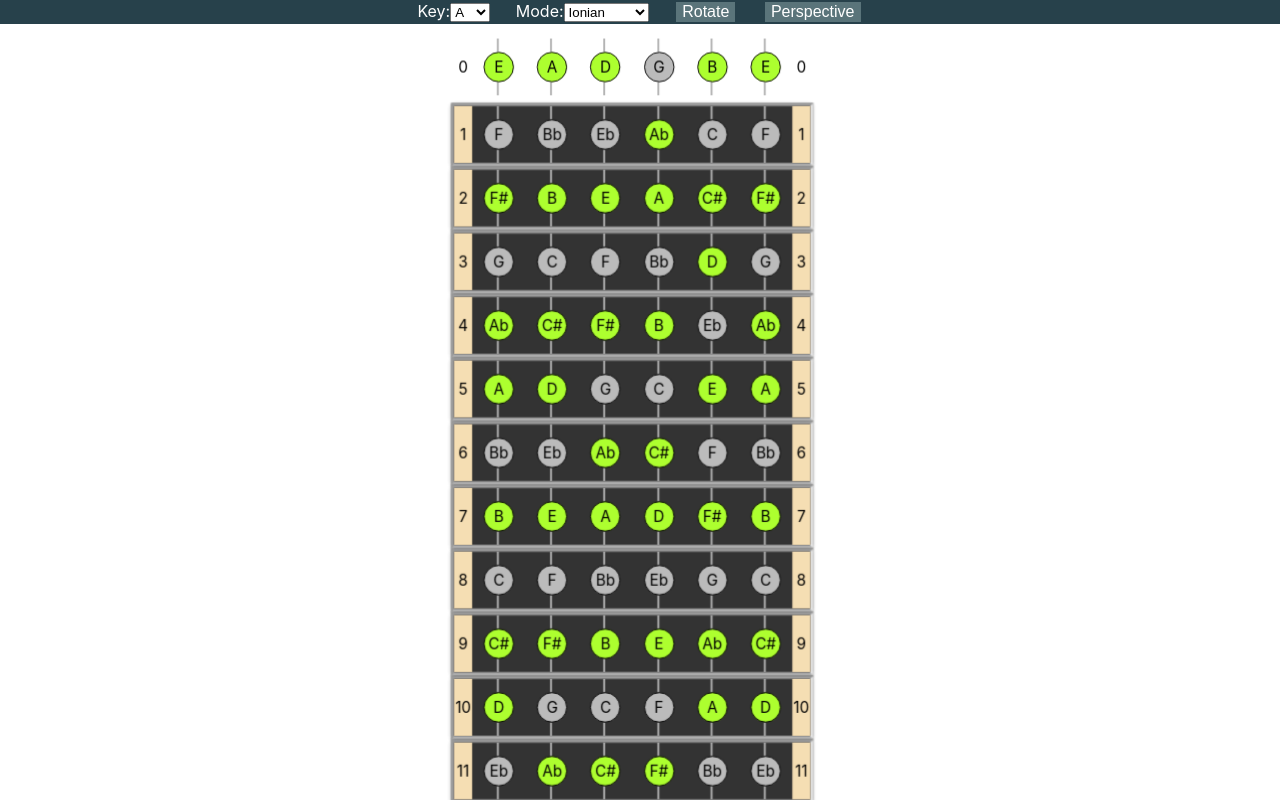
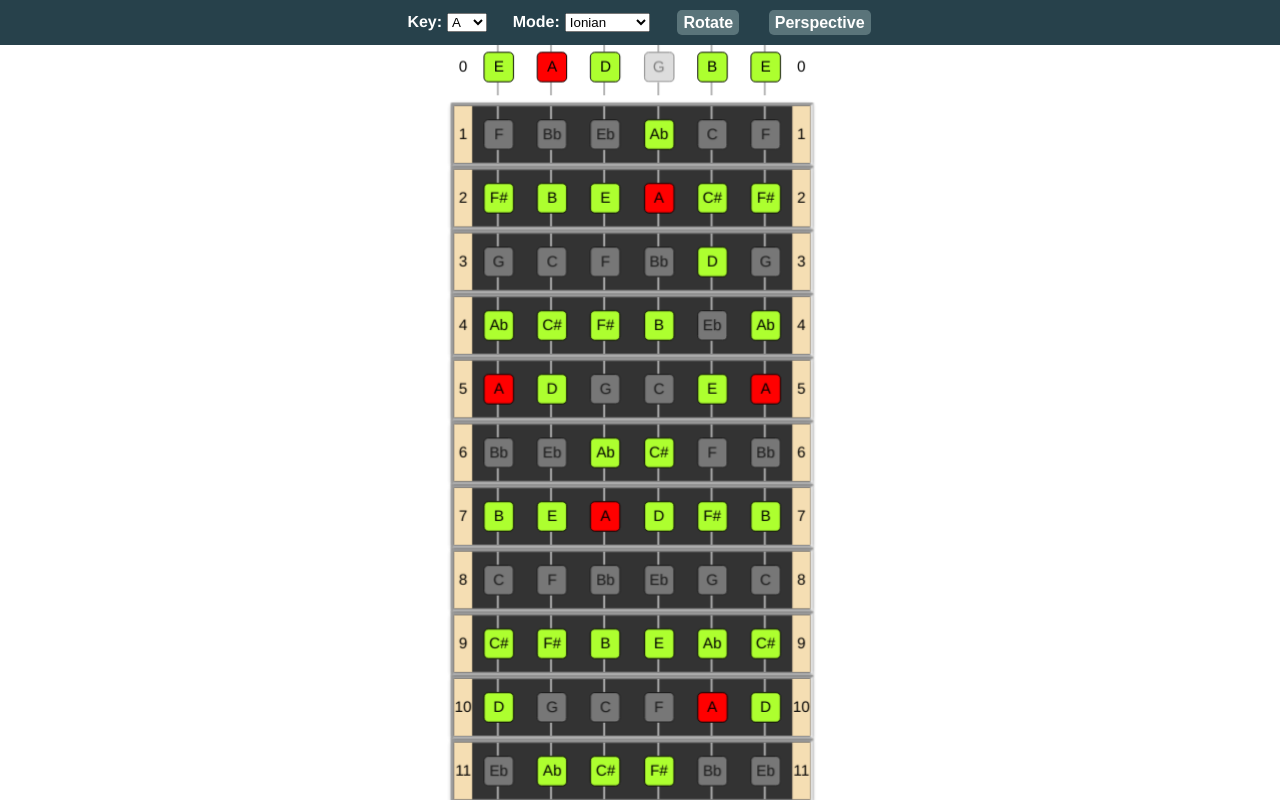
Before and after one commit to rpowell5064/modes, a React (Create React App) app: page / in a window 1280 px wide. Shown: the top 800 px of the page. Built offline with nearby package versions, Linux system fonts and the light colour scheme.

Commit message:
made notes rounded squares, identified root notes, and css cleanup in the nav menu.

```diff
--- a/src/App.css
+++ b/src/App.css
@@ -3,8 +3,11 @@
 }
 
 ul {
+  display: flex;
+  align-items: center;
+  justify-content: center;
   list-style-type: none;
-  height: auto;
+  height: 45px;
   width: 100%;
   margin: 0;
   padding: 0;
@@ -24,16 +27,27 @@ li {
 .button {
   background-color: #5a747a;
   border: none;
+  border-radius: 5px;
   color: white;
   text-align: center;
   text-decoration: none;
+  font-weight: 600;
+  line-height: 1;
+  height: 25px;
+  margin-top: 1.5rem;
   display: inline-block;
   font-size: 16px;
   margin: 2px 2px;
   cursor: pointer;
 }
 
-@media only screen and (max-width: 600px) {
+.drop-down-label {
+  color: white;
+  font-weight: 600;
+  padding-right: 5px;
+}
+
+@media only screen and (max-width: 1137px) {
   #rotate-button {
     display: none;
   }
--- a/src/App.tsx
+++ b/src/App.tsx
@@ -60,20 +60,20 @@ export default class App extends React.Component<{}, IModeState> {
       <div className="App">
         <ul>
           <li>
-            <label htmlFor='key-select'>
+            <label className="drop-down-label" htmlFor='key-select'>
               Key:
-              <select id='key-select' value={ this.state.keySig } onChange={ this.handleKeySigChange.bind(this) }>
+            </label>
+            <select id='key-select' value={ this.state.keySig } onChange={ this.handleKeySigChange.bind(this) }>
                 { keys }
-              </select>
-            </label>
+            </select>
           </li>
           <li>
-            <label htmlFor='mode-select'>
+            <label className="drop-down-label" htmlFor='mode-select'>
               Mode:
-              <select id='mode-select' value={ this.state.mode } onChange={ this.handleModeChange.bind(this) }>
+            </label>
+            <select id='mode-select' value={ this.state.mode } onChange={ this.handleModeChange.bind(this) }>
                 { modes }
-              </select>
-            </label>
+            </select>
           </li>
           <li>
             <button id='rotate-button' type='button' className='button' onClick={ this.rotate }>Rotate</button>
--- a/src/components/fretboard/Fretboard.tsx
+++ b/src/components/fretboard/Fretboard.tsx
@@ -46,7 +46,7 @@ export class Fretboard extends React.Component<IFretboard> {
     const notes = intervals.map((interval, key) =>
       <div className='col' key={ key }>
         <div className='string'></div>
-        <Note value={ interval } marked={ this.isMarked(interval) } guitarService={ this.guitarService }></Note>
+        <Note value={ interval } marked={ this.isMarked(interval) } keySig={ this.props.keySig } guitarService={ this.guitarService }></Note>
         <div className='string'></div>
       </div>
     );
--- a/src/components/note/Note.css
+++ b/src/components/note/Note.css
@@ -2,8 +2,9 @@
     height: 30px;
     width: 30px;
     background-color: #bbbbbb;
-    border-radius: 50%;
+    border-radius: 5px;
     border-width: 1px;
+    opacity: 50%;
     border-style: solid;
     display: inline-block;
     line-height: 30px;
@@ -16,4 +17,9 @@
 
 .note:active, .marked {
     background-color: #adff2f;
+    opacity: 100%;
 }
+
+.octave {
+    background-color: #ff0000;
+}
--- a/src/components/note/Note.tsx
+++ b/src/components/note/Note.tsx
@@ -5,7 +5,7 @@ import { GuitarService } from '../../services/guitar.service';
 import 'classnames';
 import classNames from 'classnames';
 
-interface INote { value: number, marked?: boolean, guitarService: GuitarService }
+interface INote { value: number, marked?: boolean, keySig: number, guitarService: GuitarService }
 
 export class Note extends React.Component<INote> {
 
@@ -21,7 +21,11 @@ export class Note extends React.Component<INote> {
     }
 
     render() {
-        const classes = classNames('note', { marked: this.props.marked });
+        const classes = classNames('note', {
+            'marked': this.props.marked,
+            'octave': NoteNames.get(this.props.value) === NoteNames.get(this.props.keySig)
+        });
+
         const noteName = NoteNames.get(this.props.value);
         return <div className={ classes } onClick={ this.handleClick } title={ noteName }>{ noteName }</div>
     }
--- a/src/index.css
+++ b/src/index.css
@@ -1,8 +1,6 @@
 body {
   margin: 0;
-  font-family: -apple-system, BlinkMacSystemFont, 'Segoe UI', 'Roboto', 'Oxygen',
-    'Ubuntu', 'Cantarell', 'Fira Sans', 'Droid Sans', 'Helvetica Neue',
-    sans-serif;
+  font-family: 'helvetica';
   -webkit-font-smoothing: antialiased;
   -moz-osx-font-smoothing: grayscale;
 }
--- a/src/services/guitar.service.ts
+++ b/src/services/guitar.service.ts
@@ -45,8 +45,10 @@ export class GuitarService {
 
         guitarNote.connect(filter);
 
-        setTimeout(function() { guitarNote.disconnect() }, 2000);
-        setTimeout(function() { filter.disconnect() }, 2000);
+        setTimeout(function() {
+            guitarNote.disconnect();
+            filter.disconnect();
+        }, 2000);
 
         return filter
     }
```
